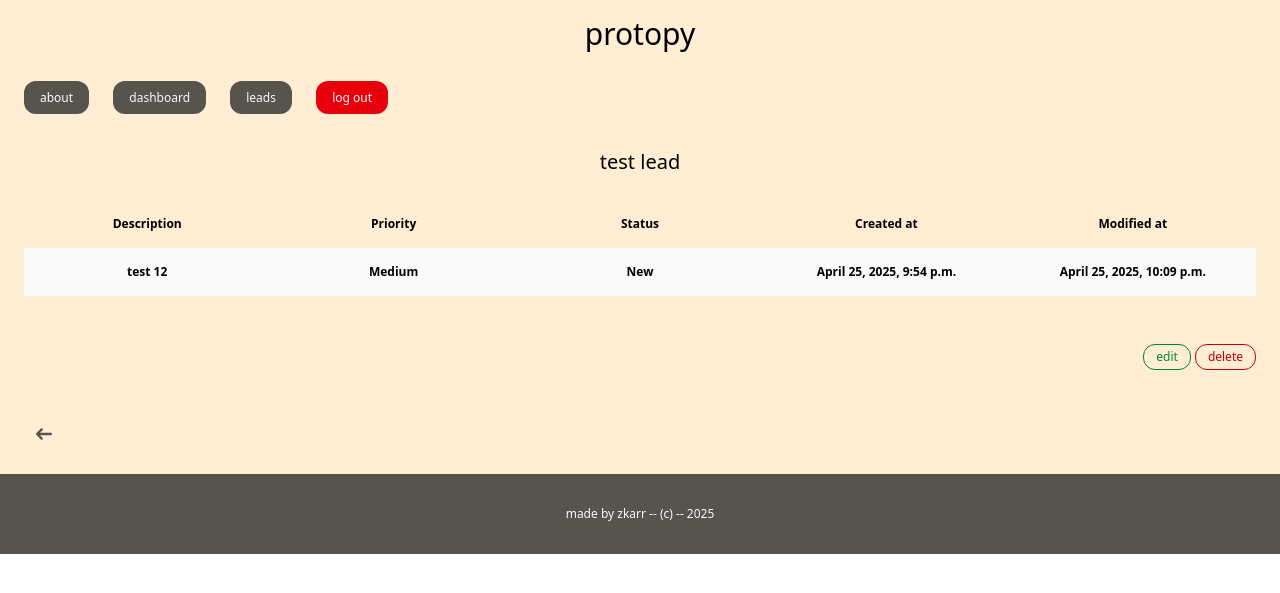
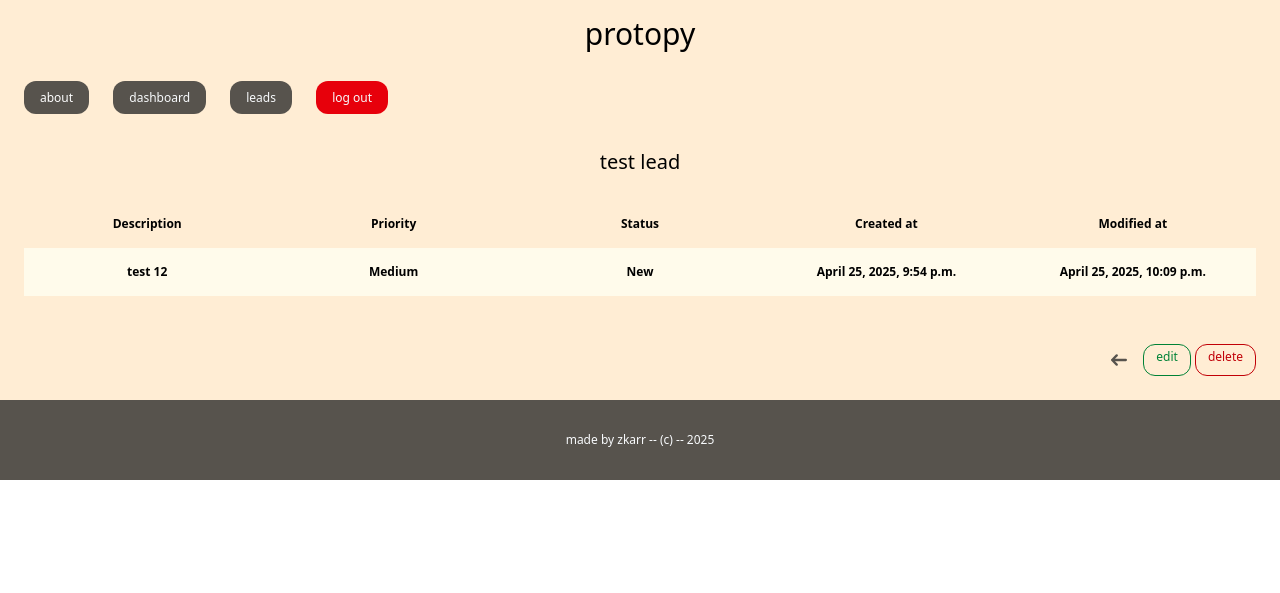
Before and after one commit to Daniel-Cervera/django, a Django app: page /dashboard/leads/14/ in a window 1280 px wide. Shown: the top 593 px of the page. Run offline with Django 5.2, Linux system fonts and the light colour scheme; a user stored in the database is signed in; data comes from the database, SQL or seed files in the repository; both versions use the stored data as it was after the commit.

Commit message:
add new update to ui

```diff
--- a/mysite/lead/templates/lead/leads_detail.html
+++ b/mysite/lead/templates/lead/leads_detail.html
@@ -15,21 +15,16 @@
             </div>
 
             <div class="flex justify-between text-xs">
-                <p class="py-4 px-2 font-semibold flex justify-center w-full {% cycle 'bg-slate-50' '' %}">{{ lead.description }}</p>
-                <p class="py-4 px-2 font-semibold flex justify-center w-full {% cycle 'bg-slate-50' '' %}">{{ lead.get_priority_display }}</p>
-                <p class="py-4 px-2 font-semibold flex justify-center w-full {% cycle 'bg-slate-50' '' %}">{{ lead.get_status_display }}</p>
-                <p class="py-4 px-2 font-semibold flex justify-center w-full {% cycle 'bg-slate-50' '' %}">{{ lead.created_at }}</p>
-                <p class="py-4 px-2 font-semibold flex justify-center w-full {% cycle 'bg-slate-50' '' %}"">{{ lead.modified_at }}</p>
+                <p class="py-4 px-2 font-semibold flex justify-center w-full {% cycle 'bg-amber-50' '' %}">{{ lead.description }}</p>
+                <p class="py-4 px-2 font-semibold flex justify-center w-full {% cycle 'bg-amber-50' '' %}">{{ lead.get_priority_display }}</p>
+                <p class="py-4 px-2 font-semibold flex justify-center w-full {% cycle 'bg-amber-50' '' %}">{{ lead.get_status_display }}</p>
+                <p class="py-4 px-2 font-semibold flex justify-center w-full {% cycle 'bg-amber-50' '' %}">{{ lead.created_at }}</p>
+                <p class="py-4 px-2 font-semibold flex justify-center w-full {% cycle 'bg-amber-50' '' %}"">{{ lead.modified_at }}</p>
             </div>
         {% endif %}
     </div>
 
     <div class="py-6 px-6 space-x-1 flex justify-end bg-orange-100">
-        <a href=" {% url 'leads_edit' lead.id %}" class="py-1 px-3 text-green-700 hover:text-white border border-green-700 hover:bg-green-800 focus:ring-4 focus:outline-none focus:ring-green-300 rounded-xl text-xs text-center dark:border-green-500 dark:text-green-500 dark:hover:text-white dark:hover:bg-green-600 dark:focus:ring-green-800"">edit</a>
-        <a href=" {% url 'leads_delete' lead.id %}" class="py-1 px-3 rounded-xl dark:text-red-600 text-xs text-red-700 hover:text-white border border-red-700 hover:bg-red-800 focus:ring-4 focus:outline-none focus:ring-red-300 text-center dark:border-red-500 dark:text-red-500 dark:hover:text-white dark:hover:bg-red-600 dark:focus:ring-red-900 ">delete</a>
-    </div>
-
-    <div class="py-6 px-6 flex justify-start bg-orange-100">
         <button class="py-1 px-3">
             <a href=" {% url 'leads_list' %}">
                 <svg class="w-4 h-6 text-stone-600 dark:text-stone-600" aria-hidden="true" xmlns="http://www.w3.org/2000/svg" fill="none" viewBox="0 0 14 10">
@@ -37,6 +32,10 @@
                 </svg>
             </a>
         </button>
+        <a href=" {% url 'leads_edit' lead.id %}" class="py-1 px-3 text-green-700 hover:text-white border border-green-700 hover:bg-green-800 focus:ring-4 focus:outline-none focus:ring-green-300 rounded-xl text-xs text-center dark:border-green-500 dark:text-green-500 dark:hover:text-white dark:hover:bg-green-600 dark:focus:ring-green-800"">edit</a>
+        <a href=" {% url 'leads_delete' lead.id %}" class="py-1 px-3 rounded-xl dark:text-red-600 text-xs text-red-700 hover:text-white border border-red-700 hover:bg-red-800 focus:ring-4 focus:outline-none focus:ring-red-300 text-center dark:border-red-500 dark:text-red-500 dark:hover:text-white dark:hover:bg-red-600 dark:focus:ring-red-900 ">delete</a>
     </div>
 
+
+
 {% endblock %}
--- a/mysite/lead/templates/lead/leads_edit.html
+++ b/mysite/lead/templates/lead/leads_edit.html
@@ -6,12 +6,10 @@
     <div class="py-6 px-6 bg-orange-100">
         <h1 class="bg-orange-100 text-xl">edit lead</h1>
 
-
-
         <form method="post" action=".">
             {% csrf_token %}
             {{ form.as_p }}
-            <button class="py-2 px-4 bg-stone-600 text-white rounded-xl">submit</button>
+            <button class="py-1 px-3 bg-stone-600 text-xs text-white rounded-xl">submit</button>
         </form>
     </div>
 {% endblock %}
--- a/mysite/lead/templates/lead/leads_list.html
+++ b/mysite/lead/templates/lead/leads_list.html
@@ -16,11 +16,11 @@
 
         {% for lead in leads %}
         <div class="text-xs flex justify-between">
-            <p class="py-4 px-2 w-full {% cycle 'bg-slate-50' '' %}">
+            <p class="py-4 px-2 w-full {% cycle 'bg-amber-50' '' %}">
                 <a class="font-medium text-red-600 underline dark:text-red-600 hover:no-underline" href="{% url 'lead_detail' lead.id %}">{{ lead.name }}</a>
             </p>
-            <p class="py-4 px-2 w-full {% cycle 'bg-slate-50' '' %}">{{ lead.get_priority_display }}</p>
-            <p class="py-4 px-2 w-full {% cycle 'bg-slate-50' '' %}">{{ lead.get_status_display }}</p>
+            <p class="py-4 px-2 w-full {% cycle 'bg-amber-50' '' %}">{{ lead.get_priority_display }}</p>
+            <p class="py-4 px-2 w-full {% cycle 'bg-amber-50' '' %}">{{ lead.get_status_display }}</p>
         </div>
         {% endfor %}
     </div>
```
Also changed, not shown: mysite/lead/templates/lead/add_lead.html (+62 -4 lines), mysite/db.sqlite3.
